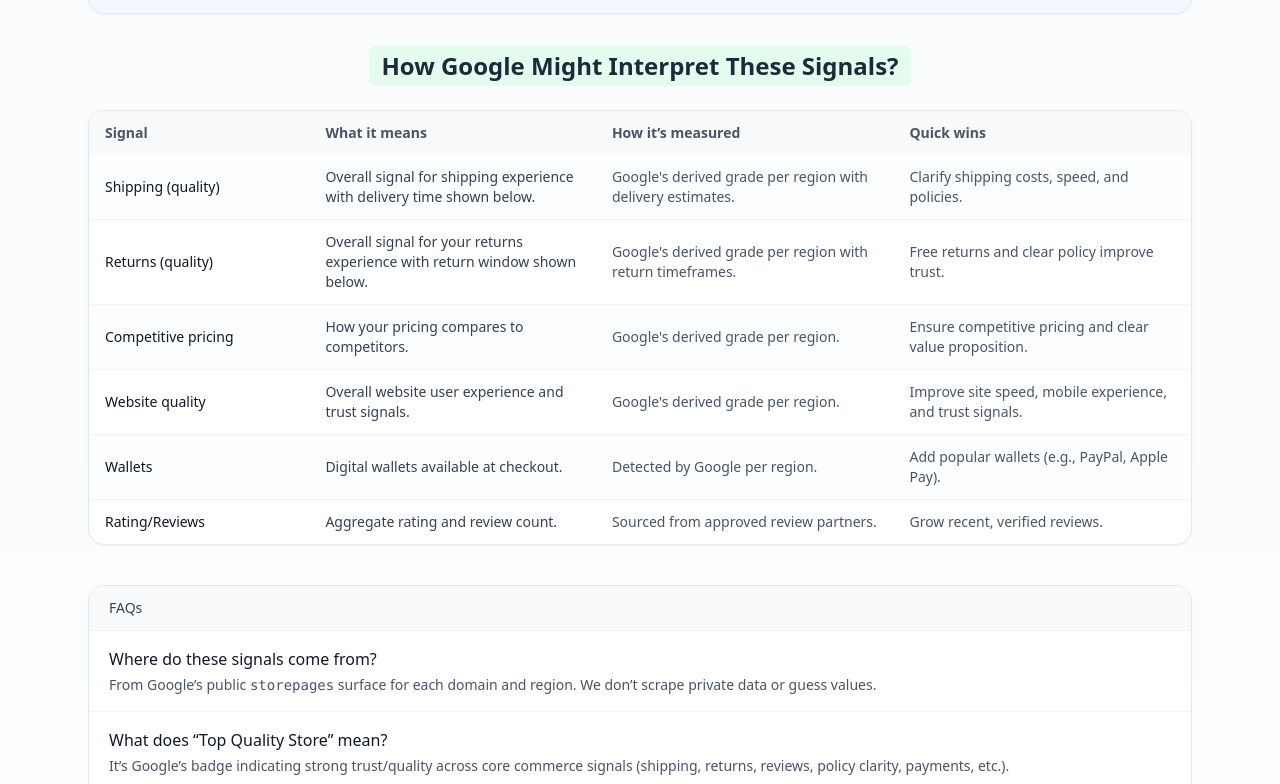
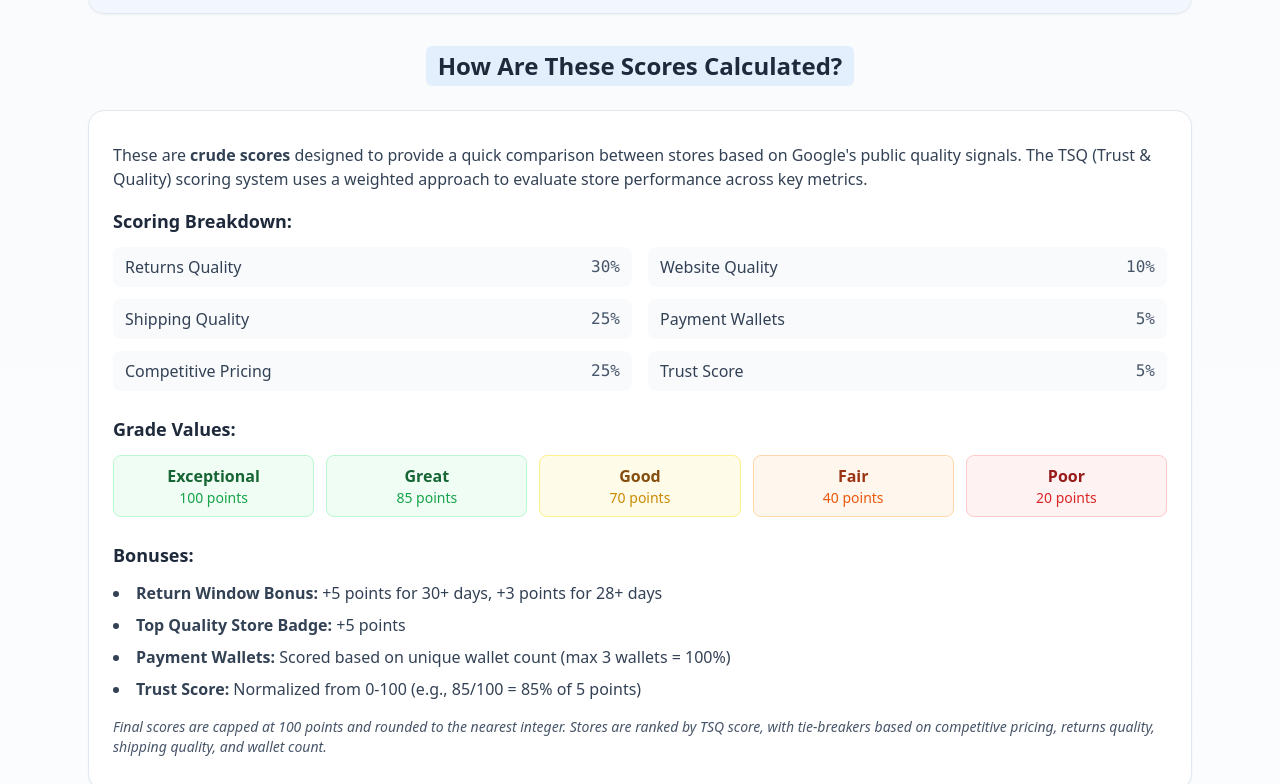
Before and after one commit to carlhendy/tsq-compartpr, a Next.js app: page / in a window 1280 px wide. Shown: the part 376-1160 px from the top of the page. Built offline with nearby package versions, Linux system fonts and the light colour scheme.

Commit message:
Add files via upload

```diff
--- a/app/page.tsx
+++ b/app/page.tsx
@@ -498,6 +498,96 @@ export default function Page() {
         </section>
       )}
 
+      {/* TSQ Scoring Explanation */}
+      <section className="mx-auto max-w-6xl px-6 pb-10">
+        <div className="text-center mb-6">
+          <h2 className="inline-block text-xl sm:text-2xl font-semibold text-slate-800 bg-blue-100/70 px-3 py-1 rounded-md">
+            How Are These Scores Calculated?
+          </h2>
+        </div>
+
+        <div className="overflow-hidden rounded-2xl border border-slate-200 bg-white shadow-sm">
+          <div className="px-6 py-8">
+            <div className="prose prose-slate max-w-none">
+              <p className="text-slate-700 mb-4">
+                These are <strong>crude scores</strong> designed to provide a quick comparison between stores based on Google's public quality signals.
+                The TSQ (Trust & Quality) scoring system uses a weighted approach to evaluate store performance across key metrics.
+              </p>
+
+              <h3 className="text-lg font-semibold text-slate-800 mb-3">Scoring Breakdown:</h3>
+
+              <div className="grid grid-cols-1 md:grid-cols-2 gap-4 mb-6">
+                <div className="space-y-3">
+                  <div className="flex justify-between items-center py-2 px-3 bg-slate-50 rounded-lg">
+                    <span className="font-medium text-slate-700">Returns Quality</span>
+                    <span className="text-slate-600 font-mono">30%</span>
+                  </div>
+                  <div className="flex justify-between items-center py-2 px-3 bg-slate-50 rounded-lg">
+                    <span className="font-medium text-slate-700">Shipping Quality</span>
+                    <span className="text-slate-600 font-mono">25%</span>
+                  </div>
+                  <div className="flex justify-between items-center py-2 px-3 bg-slate-50 rounded-lg">
+                    <span className="font-medium text-slate-700">Competitive Pricing</span>
+                    <span className="text-slate-600 font-mono">25%</span>
+                  </div>
+                </div>
+                <div className="space-y-3">
+                  <div className="flex justify-between items-center py-2 px-3 bg-slate-50 rounded-lg">
+                    <span className="font-medium text-slate-700">Website Quality</span>
+                    <span className="text-slate-600 font-mono">10%</span>
+                  </div>
+                  <div className="flex justify-between items-center py-2 px-3 bg-slate-50 rounded-lg">
+                    <span className="font-medium text-slate-700">Payment Wallets</span>
+                    <span className="text-slate-600 font-mono">5%</span>
+                  </div>
+                  <div className="flex justify-between items-center py-2 px-3 bg-slate-50 rounded-lg">
+                    <span className="font-medium text-slate-700">Trust Score</span>
+                    <span className="text-slate-600 font-mono">5%</span>
+                  </div>
+                </div>
+              </div>
+
+              <h3 className="text-lg font-semibold text-slate-800 mb-3">Grade Values:</h3>
+              <div className="grid grid-cols-2 md:grid-cols-5 gap-3 mb-6">
+                <div className="text-center py-2 px-3 bg-green-50 rounded-lg border border-green-200">
+                  <div className="font-semibold text-green-800">Exceptional</div>
+                  <div className="text-sm text-green-600">100 points</div>
+                </div>
+                <div className="text-center py-2 px-3 bg-green-50 rounded-lg border border-green-200">
+                  <div className="font-semibold text-green-800">Great</div>
+                  <div className="text-sm text-green-600">85 points</div>
+                </div>
+                <div className="text-center py-2 px-3 bg-yellow-50 rounded-lg border border-yellow-200">
+                  <div className="font-semibold text-yellow-800">Good</div>
+                  <div className="text-sm text-yellow-600">70 points</div>
+                </div>
+                <div className="text-center py-2 px-3 bg-orange-50 rounded-lg border border-orange-200">
+                  <div className="font-semibold text-orange-800">Fair</div>
+                  <div className="text-sm text-orange-600">40 points</div>
+                </div>
+                <div className="text-center py-2 px-3 bg-red-50 rounded-lg border border-red-200">
+                  <div className="font-semibold text-red-800">Poor</div>
+                  <div className="text-sm text-red-600">20 points</div>
+                </div>
+              </div>
+
+              <h3 className="text-lg font-semibold text-slate-800 mb-3">Bonuses:</h3>
+              <ul className="list-disc list-inside text-slate-700 space-y-2 mb-4">
+                <li><strong>Return Window Bonus:</strong> +5 points for 30+ days, +3 points for 28+ days</li>
+                <li><strong>Top Quality Store Badge:</strong> +5 points</li>
+                <li><strong>Payment Wallets:</strong> Scored based on unique wallet count (max 3 wallets = 100%)</li>
+                <li><strong>Trust Score:</strong> Normalized from 0-100 (e.g., 85/100 = 85% of 5 points)</li>
+              </ul>
+
+              <p className="text-sm text-slate-600 italic">
+                Final scores are capped at 100 points and rounded to the nearest integer.
+                Stores are ranked by TSQ score, with tie-breakers based on competitive pricing, returns quality, shipping quality, and wallet count.
+              </p>
+            </div>
+          </div>
+        </div>
+      </section>
+
       {/* Explainer */}
       <section className="mx-auto max-w-6xl px-6 pb-10">
         <div className="text-center mb-6">
```
